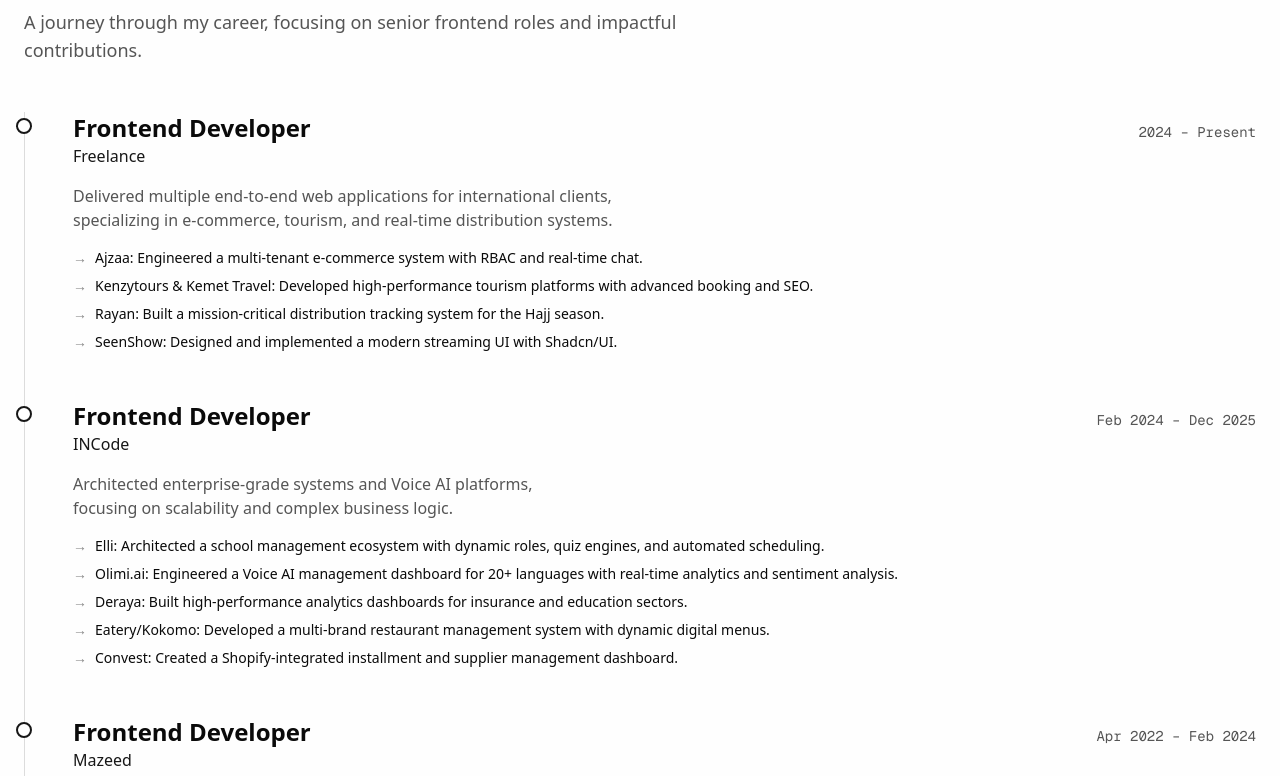
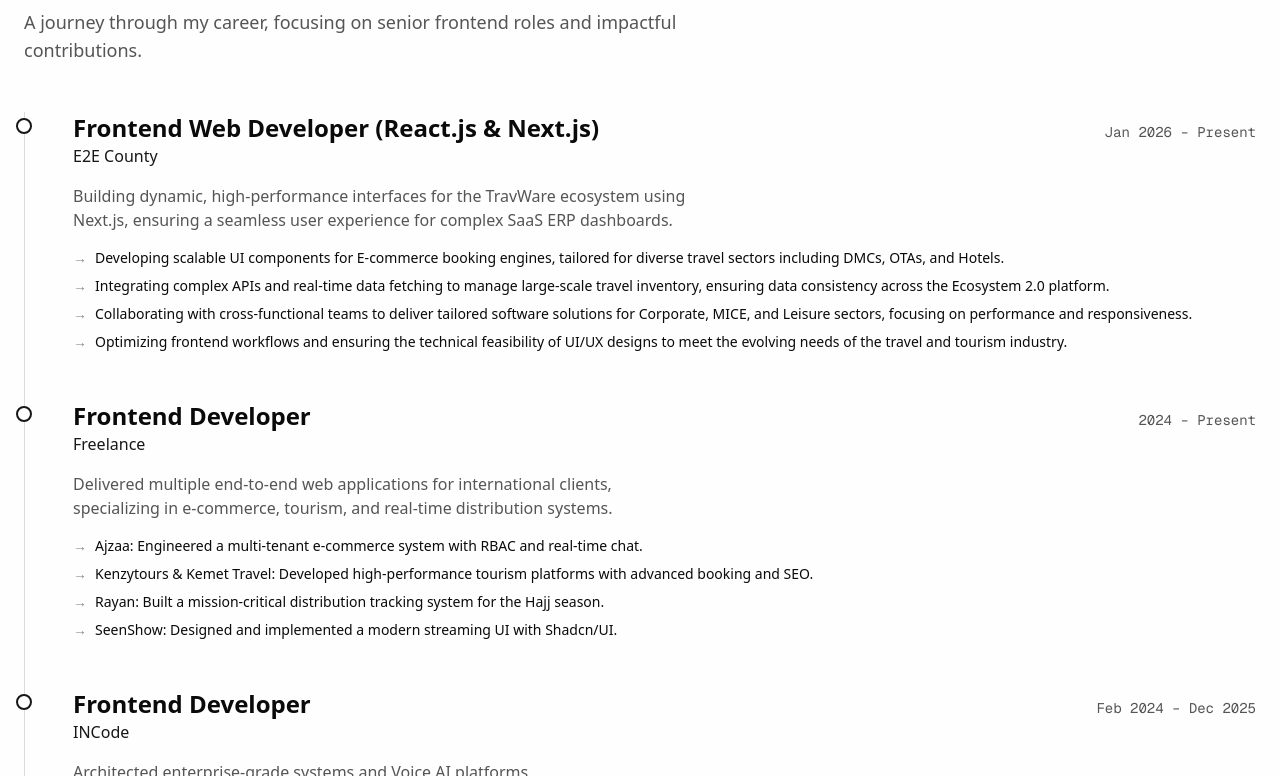
Before and after one commit to AhmedNnasser11/portfolio-ahmed-nasser, a Next.js app: page / in a window 1280 px wide. Shown: the part 1144-1920 px from the top of the page. Built offline with nearby package versions, Linux system fonts and the light colour scheme; no server answers.

Commit message:
feat: update current employment to E2E County and add experience entry
Update the structured data, data source, and HTML resume to reflect the new position at E2E County starting January 2026. This includes adding a detailed experience entry with role description, highlights, and tech stack.

```diff
--- a/app/page.tsx
+++ b/app/page.tsx
@@ -30,7 +30,7 @@
         ],
         worksFor: {
           "@type": "Organization",
-          name: "Freelance",
+          name: "E2E County",
         },
       },
       {
--- a/lib/data.ts
+++ b/lib/data.ts
@@ -18,6 +18,26 @@
 };
 
 export const EXPERIENCE = [
+    {
+        company: "E2E County",
+        role: "Frontend Web Developer (React.js & Next.js)",
+        period: "Jan 2026 – Present",
+        description:
+            "Building dynamic, high-performance interfaces for the TravWare ecosystem using Next.js, ensuring a seamless user experience for complex SaaS ERP dashboards.",
+        highlights: [
+            "Developing scalable UI components for E-commerce booking engines, tailored for diverse travel sectors including DMCs, OTAs, and Hotels.",
+            "Integrating complex APIs and real-time data fetching to manage large-scale travel inventory, ensuring data consistency across the Ecosystem 2.0 platform.",
+            "Collaborating with cross-functional teams to deliver tailored software solutions for Corporate, MICE, and Leisure sectors, focusing on performance and responsiveness.",
+            "Optimizing frontend workflows and ensuring the technical feasibility of UI/UX designs to meet the evolving needs of the travel and tourism industry.",
+        ],
+        environment: [
+            "Next.js",
+            "React.js",
+            "TypeScript",
+            "Tailwind CSS",
+            "SaaS ERP",
+        ],
+    },
     {
         company: "Freelance",
         role: "Frontend Developer",
--- a/public/ahmed_cv_ats.html
+++ b/public/ahmed_cv_ats.html
@@ -183,6 +183,48 @@
 
     <div class="section">
       <div class="section-title">Professional Experience</div>
+
+      <div class="job">
+        <div class="job-header">
+          Frontend Web Developer (React.js & Next.js) |
+          <span class="job-company">E2E County</span>
+          <span class="job-location-date"
+            >Cairo, Egypt | Jan 2026 – Present</span
+          >
+        </div>
+        <div class="clear"></div>
+        <div>
+          Building dynamic, high-performance interfaces for the
+          <strong>TravWare ecosystem</strong> using Next.js, ensuring a seamless
+          user experience for complex SaaS ERP dashboards.
+        </div>
+        <ul>
+          <li>
+            Developing scalable UI components for E-commerce booking engines,
+            tailored for diverse travel sectors including DMCs, OTAs, and
+            Hotels.
+          </li>
+          <li>
+            Integrating complex APIs and real-time data fetching to manage
+            large-scale travel inventory, ensuring data consistency across the
+            Ecosystem 2.0 platform.
+          </li>
+          <li>
+            Collaborating with cross-functional teams to deliver tailored
+            software solutions for Corporate, MICE, and Leisure sectors,
+            focusing on performance and responsiveness.
+          </li>
+          <li>
+            Optimizing frontend workflows and ensuring the technical feasibility
+            of UI/UX designs to meet the evolving needs of the travel and
+            tourism industry.
+          </li>
+        </ul>
+        <p>
+          <strong>Environment:</strong> Next.js, React.js, TypeScript, Tailwind
+          CSS, SaaS ERP
+        </p>
+      </div>
 
       <div class="job">
         <div class="job-header">
```
